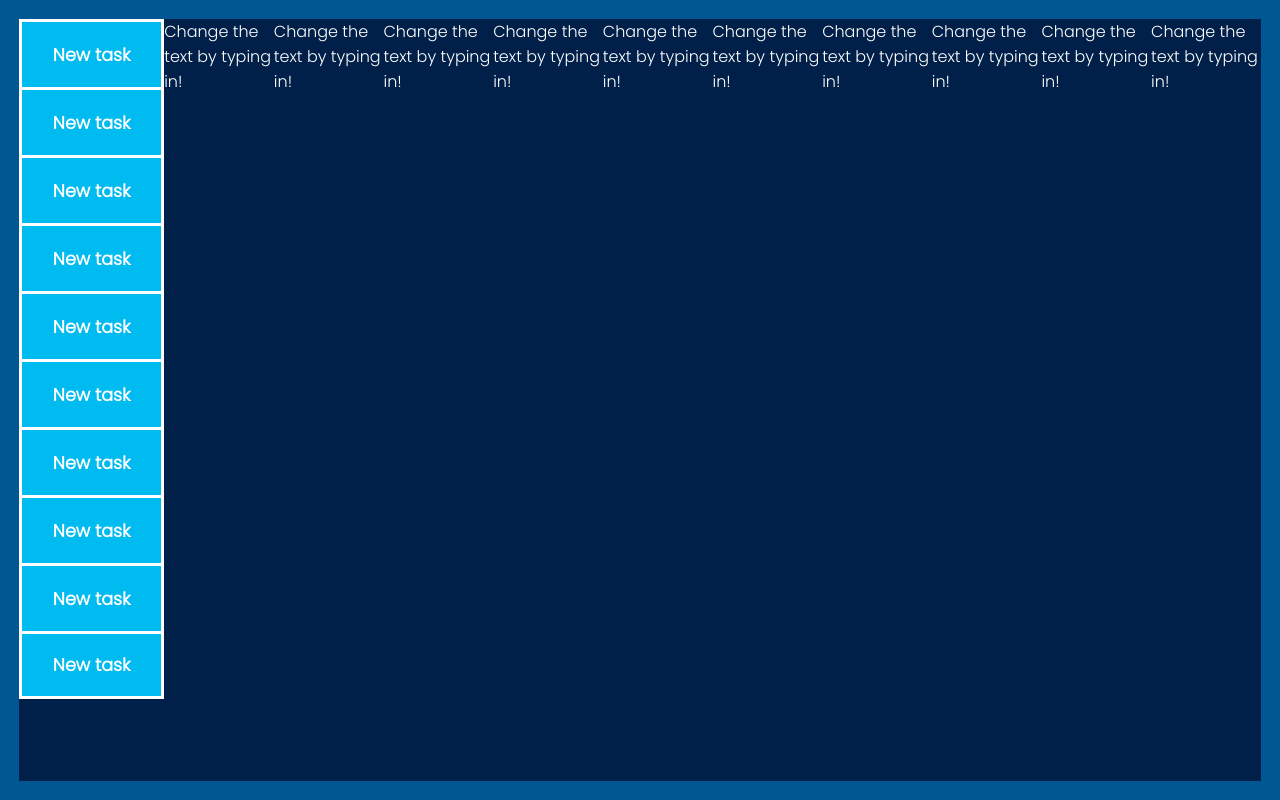
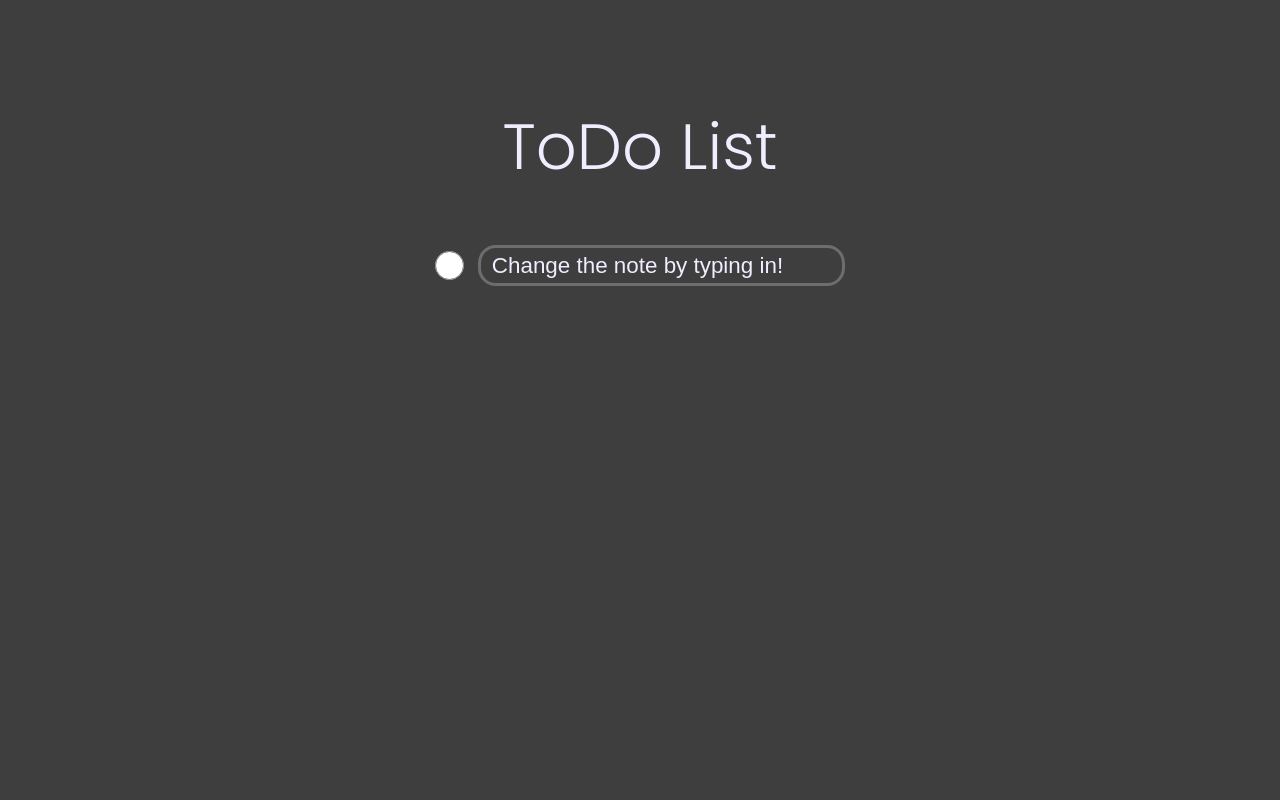
Before and after one commit to Sycinz/toDoList, a React (Vite) app: page / in a window 1280 px wide. Built offline with nearby package versions, Linux system fonts and the light colour scheme.

Commit message:
Added basic functionality

```diff
--- a/src/App.jsx
+++ b/src/App.jsx
@@ -1,48 +1,29 @@
 import { useState } from 'react'
-import ListContent from './ListContent'
-import MainContent from './MainContent'
+import ToDoAdding from './ToDoAdding'
+import ToDoList from './ToDoList'
 import './App.scss'
 
 function App() {
   const [toDo, setToDo] = useState([ {
-    title: 'New task',
-    content: 'Change the text by typing in!'
-  },{
-    title: 'New task',
-    content: 'Change the text by typing in!'
-  },{
-    title: 'New task',
-    content: 'Change the text by typing in!'
-  },{
-    title: 'New task',
-    content: 'Change the text by typing in!'
-  },{
-    title: 'New task',
-    content: 'Change the text by typing in!'
-  },{
-    title: 'New task',
-    content: 'Change the text by typing in!'
-  },{
-    title: 'New task',
-    content: 'Change the text by typing in!'
-  },{
-    title: 'New task',
-    content: 'Change the text by typing in!'
-  },{
-    title: 'New task',
-    content: 'Change the text by typing in!'
-  },{
-    title: 'New task',
-    content: 'Change the text by typing in!'
+    title: '',
+    content: ''
   },
  ])
+// Function that handles input value change (not title yet)
+ const handleValue = (event) => {
+  const {name, value} = event.target
+
+  setToDo(prevToDo => ({
+    ...prevToDo,
+    content: value
+  }))
+ }
 
   return (
   <main>
-    {/* ToDo list on the left side */}
-    <ListContent toDo={toDo} setToDo={setToDo} />
-    {/* ToDo list of content */}
-    <MainContent toDo={toDo} setToDo={setToDo} />
+    {/* ToDo adding to content list */}
+    <ToDoAdding handleValue={handleValue} setToDo={setToDo} />
+    <ToDoList />
   </main>
   )
 }
--- a/src/App.scss
+++ b/src/App.scss
@@ -1,8 +1,9 @@
 @import url('https://fonts.googleapis.com/css2?family=Poppins:wght@300&display=swap');
 
-$firstColor: #00204a;
-$secondColor: #005792;
-$thirdColor: #00bbf0;
+$firstColor: #6d6d6d;
+$secondColor: #3e3e3e;
+$thirdColor: #00c896;
+$fourthColor: #f2ecff;
 
 *, *::before, *::after {
   padding: 0;
@@ -12,10 +13,8 @@ $thirdColor: #00bbf0;
 }
 
 body, html {
-
-
  font-family: Poppins, century gothic;
- color: white;
+ color: $fourthColor;
 }
 
 #root {
@@ -23,56 +22,60 @@ body, html {
 
   width: 100vw;
   height: 100vh;
+
+  display: flex;
+  justify-content: center;
+  align-items: center;
+
 }
 
 main {
   display: flex;
 
-  width: 100%;
-  height: 100%;
+  width: 40%;
+  height: 80%;
 
   padding: 1.5%;
 }
 .list {
-  background: $firstColor;
 
-  height: 100%;
-  width: 20%;
-  min-width: 145px;
-  max-width: 250px;
-
-  display: flex;
-  flex-direction: column;
-
-  &_elem {
-    background: $thirdColor;
-    font-size: 1.1em;
-    font-weight: 600;
-
-    display: flex;
-    align-items: center;
-    justify-content: center;
-
-    height: 100%;
-    width: 100%;
-    max-height: 68px;
-
-    border: 3px solid white;
-
-    &:hover {
-      cursor: pointer;
-    }
-
-    &:not(:last-child) {
-      border-bottom: none;
-    }
   }
-}
 .content {
   height: 100%;
 
-  width: 80%;
+  width: 100%;
   max-width: 100%;
 
-  background: $firstColor;
+  padding: 0 2em;
+  &_title {
+    font-size: 4em;
+    text-align: center;
+
+    margin: 0 0 0.8em 0;
+  }
+
+  &_container {
+    display: flex;
+
+    width: 100%;
+  }
+
+  &_radio {
+
+    width: 8%;
+    margin: 0 1em 0 0;
+
+  }
+  &_input {
+    font-size: 1.4em;
+    background: transparent;
+    color: $fourthColor;
+
+    padding: 0.2em 0.5em;
+    border: 3px solid $firstColor;
+    border-radius: 0.8em;
+
+    width: 100%;
+    height: 10%;
+  }
 }
--- a/src/ListContent.jsx
+++ /dev/null
@@ -1,11 +0,0 @@
-function ListContent(props) {
-    const {toDo, setToDo} = props
-
-    return (
-        <section className="list">
-           { toDo.map(v => ( toDo.length <= 15 ? <div className="list_elem">{v.title}</div> : null )) }
-        </section>
-    )
-}
-
-export default ListContent
--- a/src/MainContent.jsx
+++ /dev/null
@@ -1,9 +0,0 @@
-const MainContent = (props) => {
-    const {toDo, setToDo} = props
-
-    return (
-        toDo.map(v => (toDo.length <= 15 ? <div className="content">{v.content}</div> : null))
-        )
-}
-
-export default MainContent
--- /dev/null
+++ b/src/ToDoAdding.jsx
@@ -0,0 +1,18 @@
+import {useState} from 'react'
+
+const ToDoAdding = (props) => {
+    const [currentValue, setCurrentValue] = useState('Change the note by typing in!')
+
+
+
+    return (
+        <section className="content">
+            <div className="content_title">ToDo List</div>
+            <div className="content_container">
+                <input className='content_radio' type="radio" /><input name="content" className="content_input" value={currentValue} key={currentValue.id} />
+            </div>
+        </section>
+        )
+}
+
+export default ToDoAdding
--- /dev/null
+++ b/src/ToDoList.jsx
@@ -0,0 +1,8 @@
+const ToDoList = (props) => {
+    return (
+    <>
+    </>
+    )
+}
+
+export default ToDoList
```
